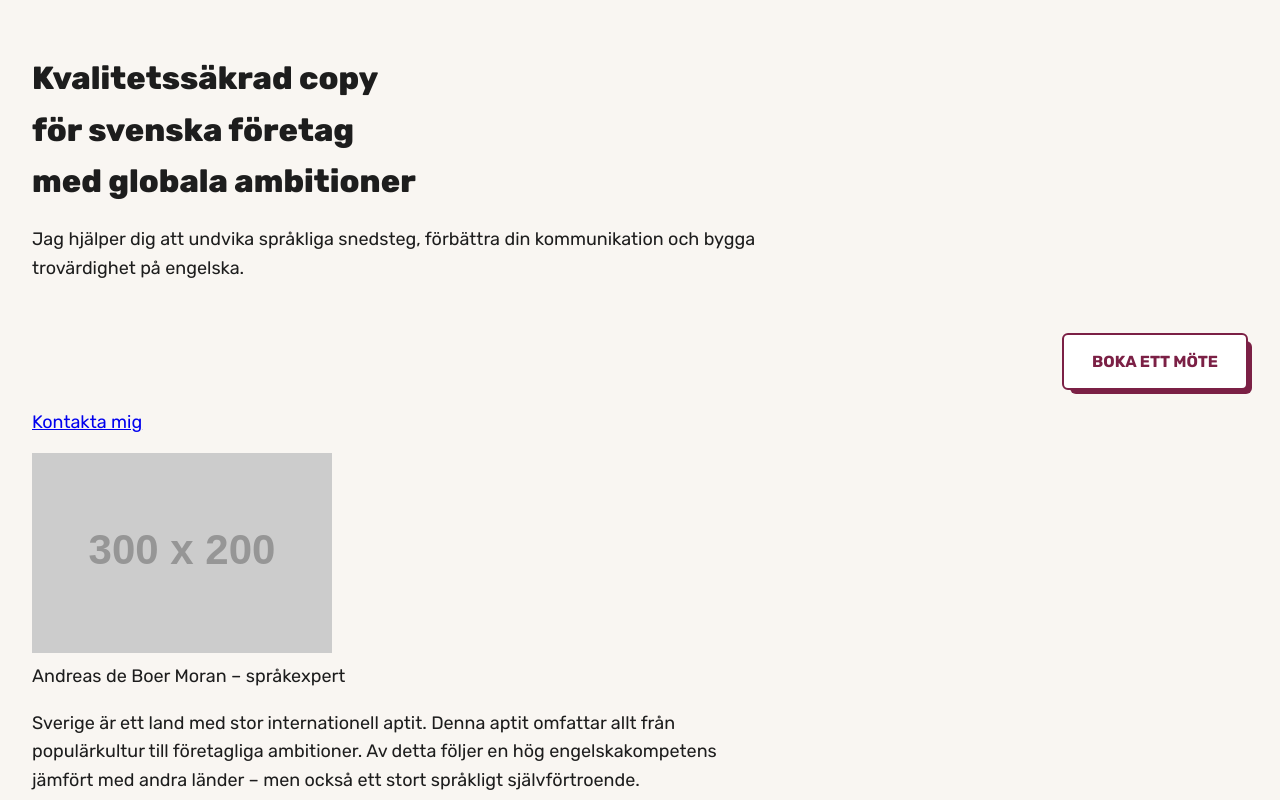
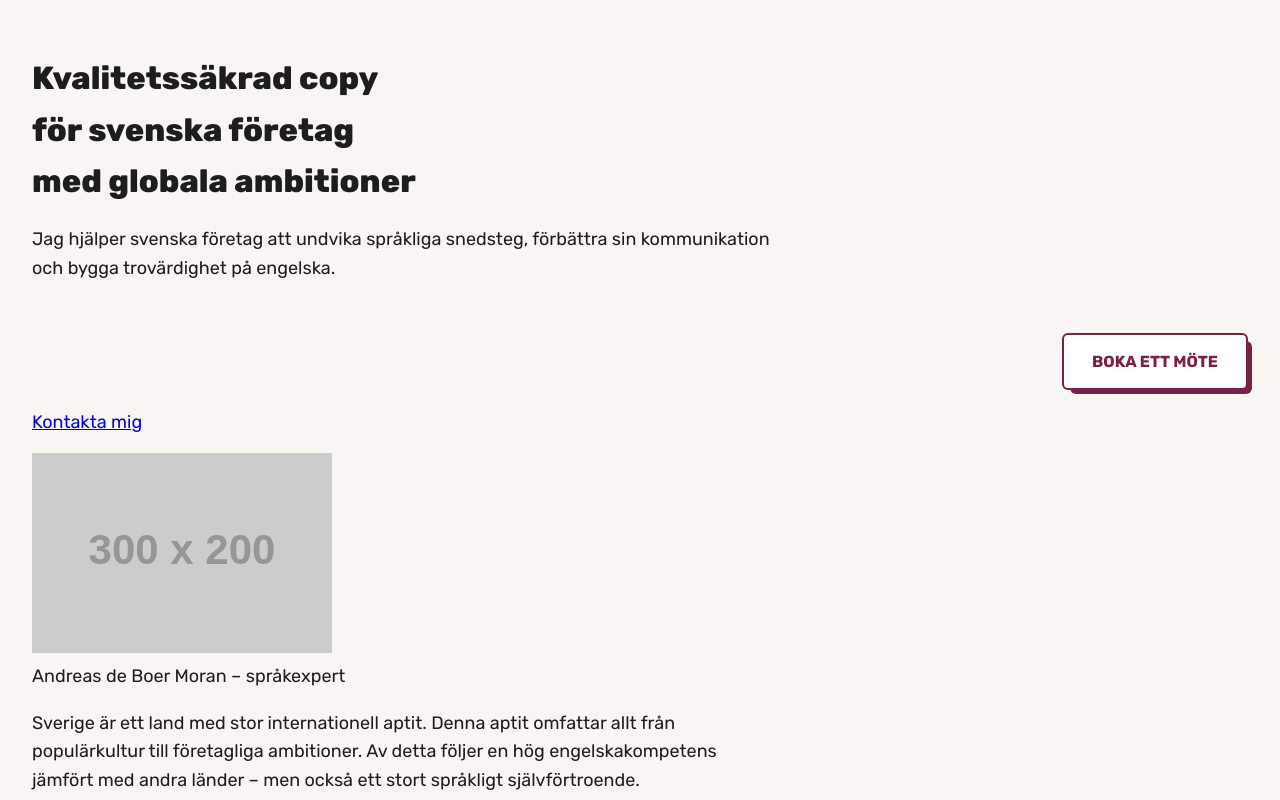
Before and after one commit to AndreasdBM/brandguardian.se, a plain HTML site: page index.html in a window 1280 px wide. Shown: the top 800 px of the page. Drawn offline with Linux system fonts and the light colour scheme; placeholder pictures from the web are drawn by us.

Commit message:
Update index.html

```diff
--- a/index.html
+++ b/index.html
@@ -90,7 +90,7 @@
 
   <h1>Kvalitetssäkrad copy<br>för svenska företag<br>med globala ambitioner</h1>
 
-  <p>Jag hjälper dig att undvika språkliga snedsteg, förbättra din kommunikation och bygga trovärdighet på engelska.</p>
+  <p>Jag hjälper svenska företag att undvika språkliga snedsteg, förbättra sin kommunikation och bygga trovärdighet på engelska.</p>
 
   <div class="cta-container">
     <a href="#kontakt" class="cta-button">Boka ett möte</a>
```
